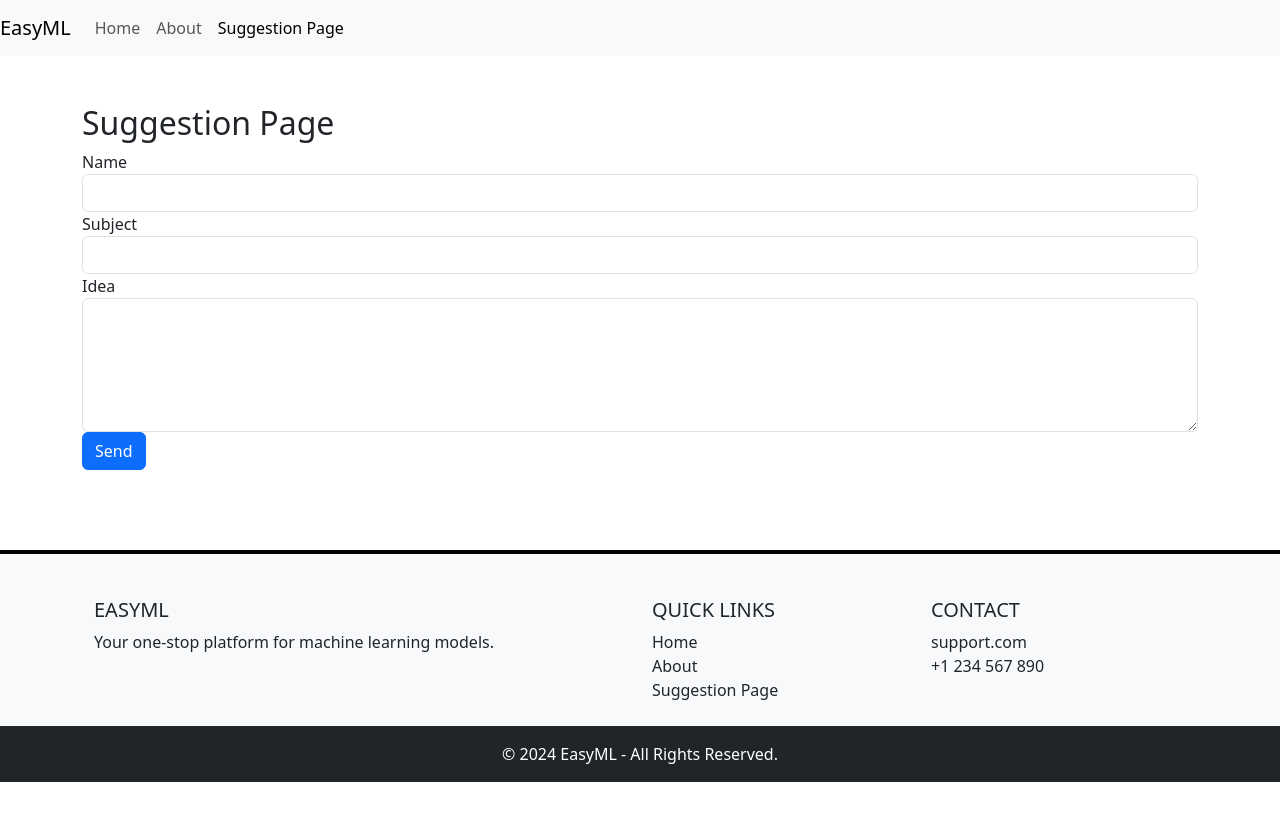
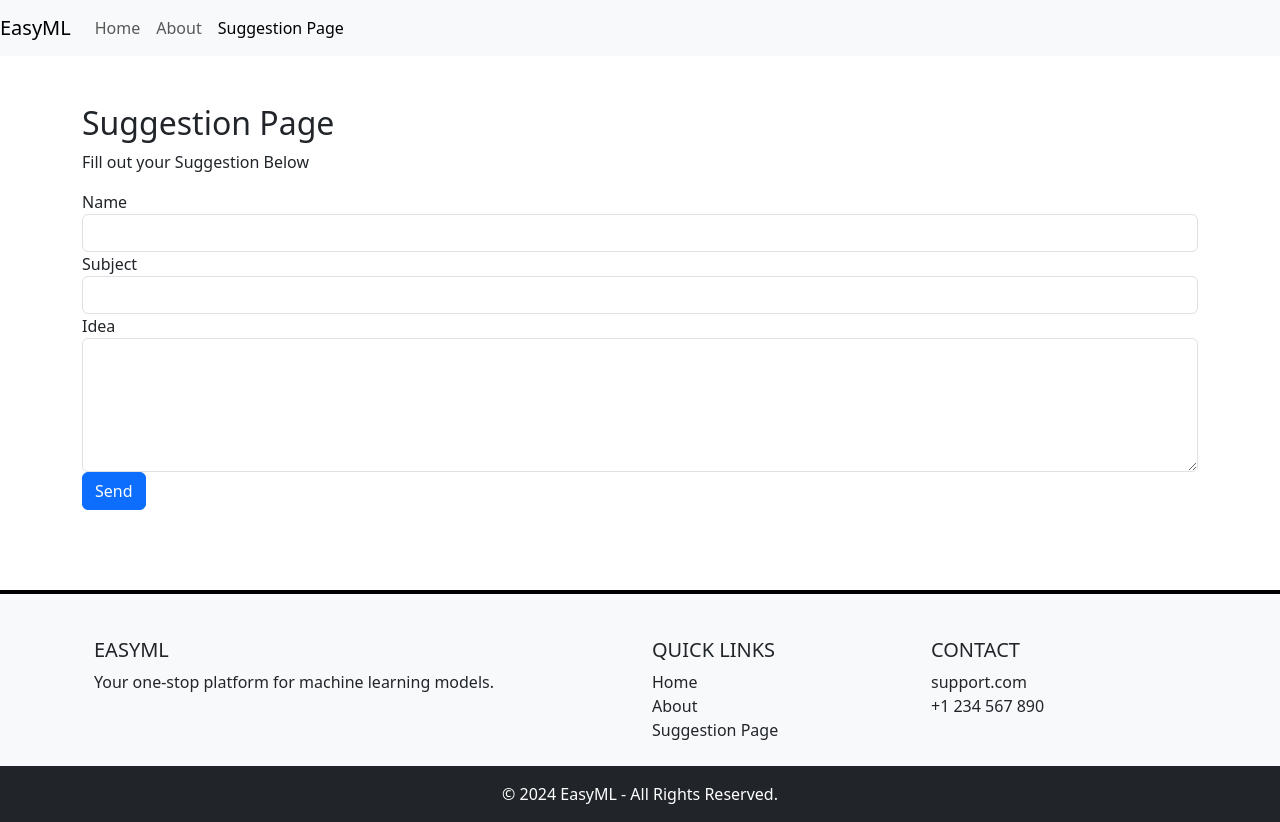
Before and after one commit to aryansaraogi/easyML, an Angular app in the folder ml-models-app/: page /suggestion-page in a window 1280 px wide. Before the commit the page ends 800 px from the top, so only its background shows below. Built offline with nearby package versions, Linux system fonts and the light colour scheme.

Commit message:
para in sugguestion box

```diff
--- a/ml-models-app/src/app/suggestion-page/suggestion-page.component.html
+++ b/ml-models-app/src/app/suggestion-page/suggestion-page.component.html
@@ -1,6 +1,9 @@
 <div class="container mt-5">
     <h2>Suggestion Page</h2>
     <form (ngSubmit)="onSubmit()">
+      <div>
+        <p>Fill out your Suggestion Below</p>
+      </div>
       <div class="form-group">
         <label for="name">Name</label>
         <input type="text" id="name" class="form-control" [(ngModel)]="suggestion.name" name="name" required>
```
